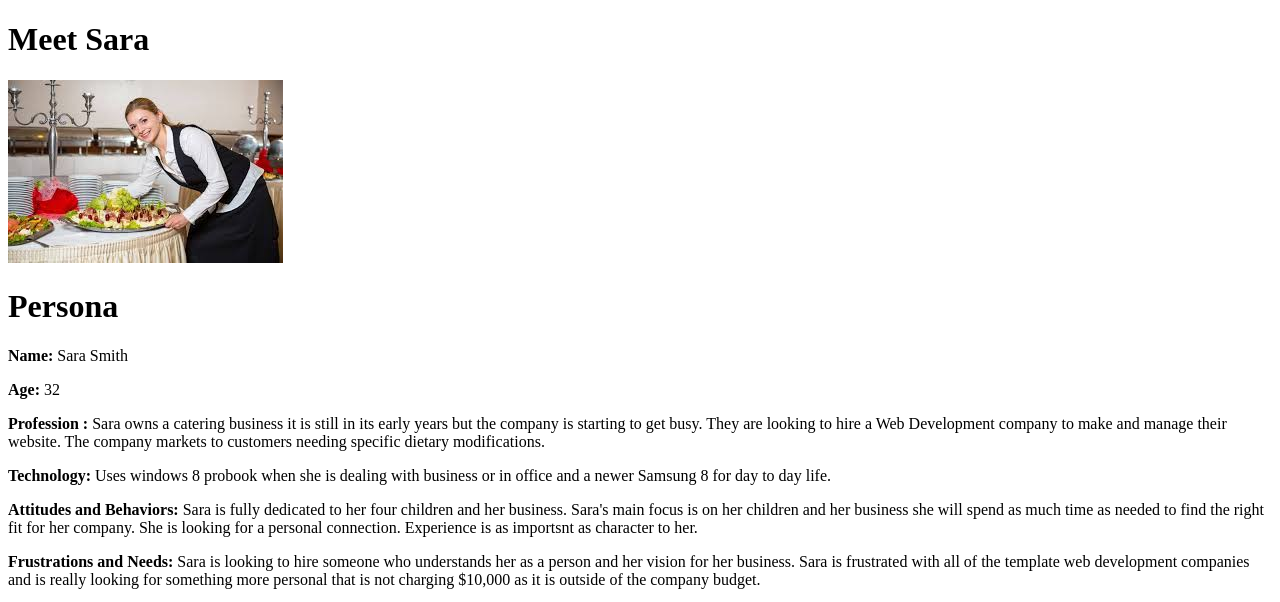
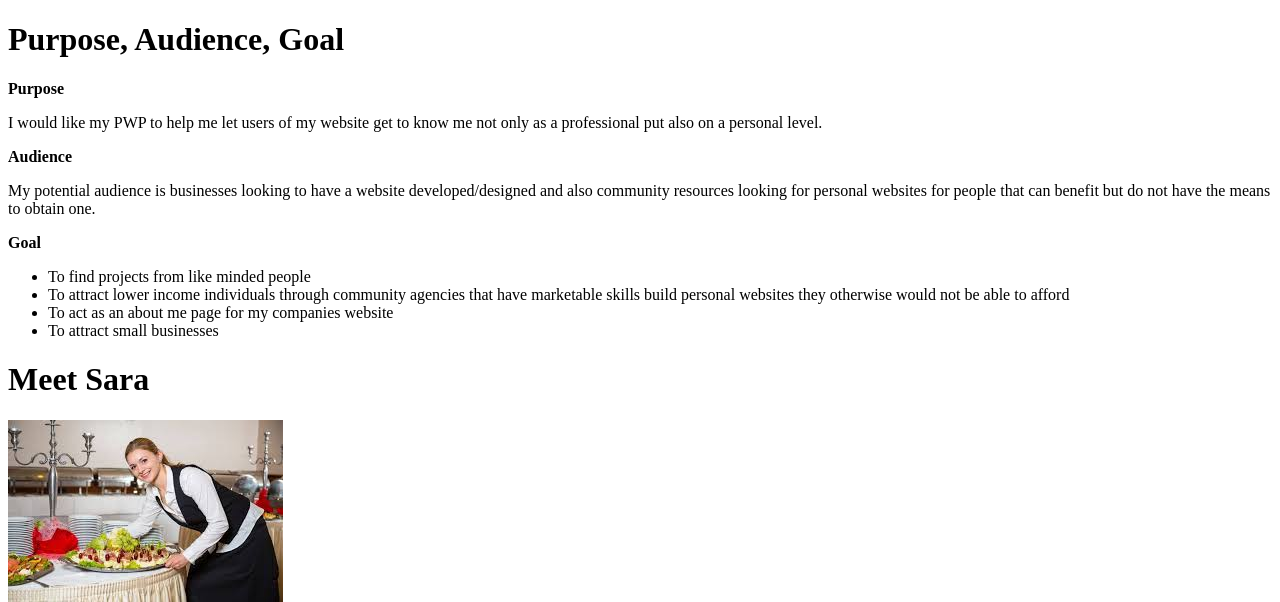
Before and after one commit to dbranch82/danielle-about-me, a PHP site: page /milestone-1.php in a window 1280 px wide. Shown: the top 602 px of the page. Run offline with PHP 8.4, Linux system fonts and the light colour scheme.

Commit message:
Updated project with Purpose, Audience and Goals

```diff
--- a/public_html/documentation/milestone-1.php
+++ b/public_html/documentation/milestone-1.php
@@ -2,9 +2,25 @@
 <html>
 	<head>
 		<meta charset="utf-8"/>
-		<title>About Sara</title>
+		<title>danielle-about-me</title>
 	</head>
 	<body>
+		<h1><strong>Purpose, Audience, Goal</strong></h1>
+		<p><strong>Purpose</strong></p>
+		<p>I would like my PWP to help me let users of my website get to know me not only as a professional put also on a
+		personal level.</p>
+		<p><strong>Audience</strong></p>
+		<p>My potential audience is businesses looking to have a website developed/designed and also community resources looking for
+		personal websites for people that can benefit but do not have the means to obtain one.</p>
+		<p><strong>Goal</strong></p>
+		<ul>
+			<li>To find projects from like minded people</li>
+			<li>To attract lower income individuals through community agencies that have marketable skills build personal websites
+			they otherwise would not be able to afford</li>
+			<li>To act as an about me page for my companies website</li>
+			<li>To attract small businesses</li>
+		</ul>
+
 		<h1 id="page header">Meet Sara</h1>
 		<img src="images/sarapic.jpg" alt="sara picture"/>
 		<h1>Persona</h1>
```
